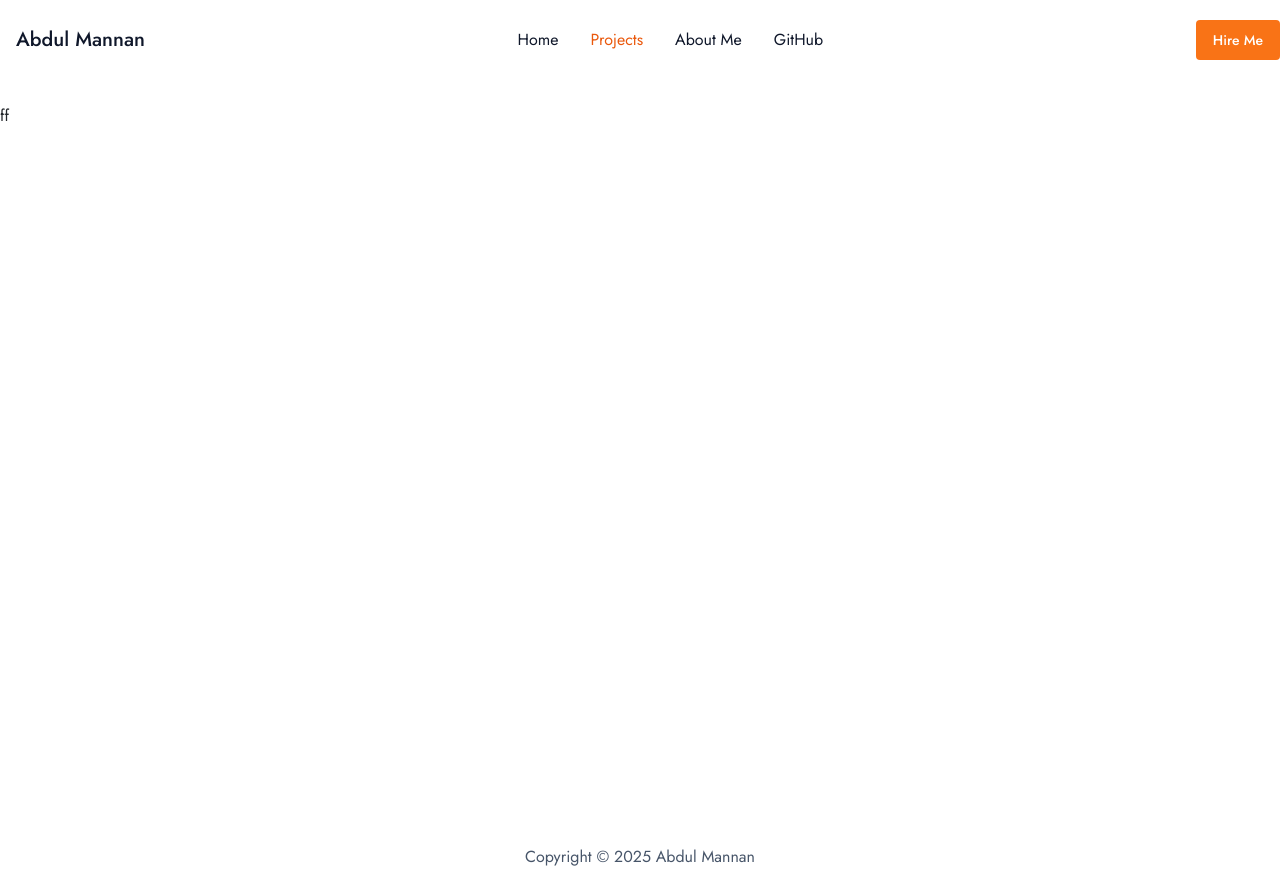
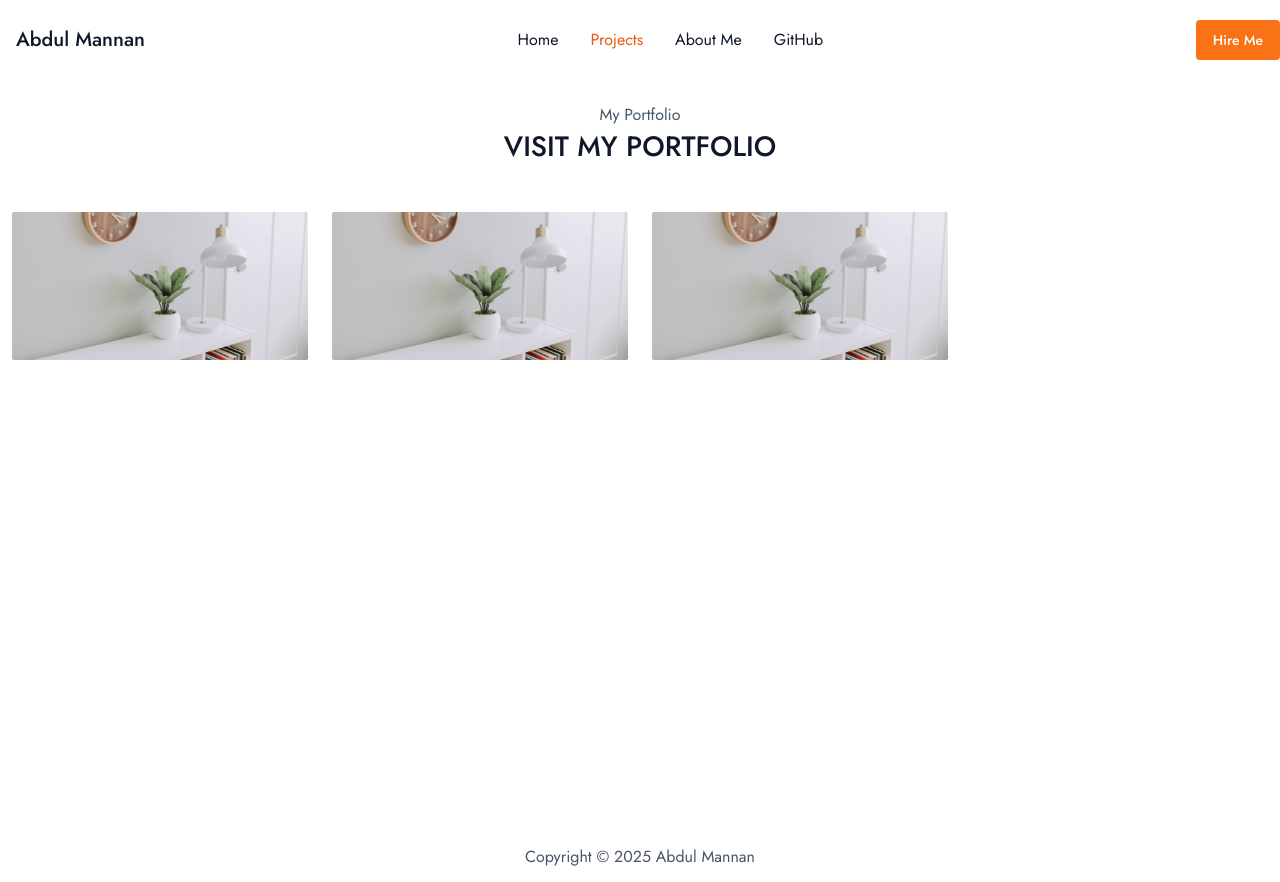
Before and after one commit to mannan608/mannan608-react, a React (Vite) app: page /projects in a window 1280 px wide. Built offline with nearby package versions, Linux system fonts and the light colour scheme; what react-easy-emoji would draw is missing.

Commit message:
create project page and design

```diff
--- a/src/index.css
+++ b/src/index.css
@@ -56,11 +56,9 @@
 }
 
 .home-banner {
-  background: linear-gradient(
-    256.24deg,
-    rgba(255, 195, 152, 0.2) 26.56%,
-    rgba(255, 234, 190, 0.3) 100%
-  );
+  background: linear-gradient(256.24deg,
+      rgba(255, 195, 152, 0.2) 26.56%,
+      rgba(255, 234, 190, 0.3) 100%);
 }
 
 .z-index-10 {
@@ -462,8 +460,63 @@
 .profssional-experience .row {
   width: 780px;
   margin: 0 auto;
+
   .resume-content {
     border-bottom: 1px solid var(--bs-primary-500);
     padding-bottom: 14px;
   }
 }
+
+
+.portfolios {
+  margin: 0 -12px;
+  row-gap: 24px;
+}
+
+.portfolios .col-md-3 {
+  padding: 0 12px;
+}
+
+.portfolios .portfolio {
+  overflow: hidden;
+  cursor: pointer;
+  position: relative;
+  transition: opacity 0.2s ease-in-out;
+
+}
+
+.portfolio .overlay {
+  position: absolute;
+  width: 100%;
+  height: 100%;
+  top: 0;
+  left: 0;
+  display: flex;
+  justify-content: center;
+  align-items: center;
+  background-color: rgba(210, 115, 68, 0.7);
+  color: var(--bs-white);
+  padding: 15px;
+  overflow: hidden;
+  transition: opacity 0.2s ease-in-out;
+  opacity: 0;
+
+  .content {
+    padding: 4px 8px;
+    background: var(--bs-white);
+    border-radius: 4px;
+    color: var(--bs-black);
+
+    a {
+      color: var(--bs-primary-500);
+    }
+  }
+}
+
+.portfolio:hover .overlay {
+  width: 100%;
+  height: 100%;
+  opacity: 1;
+  transition: opacity 0.2s ease-in-out;
+
+}
--- a/src/pages/About.jsx
+++ b/src/pages/About.jsx
@@ -198,7 +198,7 @@ const About = () => {
               <p>Experiences</p>
               <h3 className="mt-1">Professional Experiences </h3>
             </div>
-            <div className="row  mt-4">
+            <div className="row  mt-5">
               <div className="col-sm-12">
                 <div className="experience d-flex flex-column  gap-4">
                   <div className="resume-content d-flex gap-3">
@@ -269,12 +269,12 @@ const About = () => {
 
       <section className="education_cirtificate">
         <div className="container-fluid">
-          <div className="education-traning text-center">
-            <div className="section-heading">
+          <div className="education-traning ">
+            <div className="section-heading text-center">
               <p>Education</p>
               <h3 className="mt-1">Education and Certificates </h3>
             </div>
-            <div className="row mt-4">
+            <div className="row mt-5">
               <div className="col-6 pe-4">
                 <div className="education">
                   <ul className="timeline">
--- a/src/pages/Projects.jsx
+++ b/src/pages/Projects.jsx
@@ -1,10 +1,59 @@
 import React from 'react'
+import { Link } from 'react-router-dom'
+import p_1 from '../assets/portfolioOne.png'
 
 const Projects = () => {
     return (
         <div className='projects'>
             <div className="container-fluid">
-                ff
+                <div className="projectsCOntainer">
+                    <div className="section-heading text-center">
+                        <p>My Portfolio</p>
+                        <h3 className="mt-1">VISIT MY PORTFOLIO </h3>
+                    </div>
+                    <div className="row portfolios mt-5">
+                        <div className="col-md-3">
+                            <Link to="#">
+                                <div className="portfolio">
+                                    <img src={p_1} alt="" />
+                                    <div className="overlay">
+                                        <div className="content">
+                                            <p>Project Name</p>
+                                            <a href="https://steadfast.com.bd/">VIEW DETAILS</a>
+                                        </div>
+                                    </div>
+                                </div>
+                            </Link>
+                        </div>
+                        <div className="col-md-3">
+                            <Link to="#">
+                                <div className="portfolio">
+                                    <img src={p_1} alt="" />
+                                    <div className="overlay">
+                                        <div className="content">
+                                            <p>Project Name</p>
+                                            <a href="https://steadfast.com.bd/">VIEW DETAILS</a>
+                                        </div>
+                                    </div>
+                                </div>
+                            </Link>
+                        </div>
+                        <div className="col-md-3">
+                            <Link to="#">
+                                <div className="portfolio">
+                                    <img src={p_1} alt="" />
+                                    <div className="overlay">
+                                        <div className="content">
+                                            <p>Project Name</p>
+                                            <a href="https://steadfast.com.bd/">VIEW DETAILS</a>
+                                        </div>
+                                    </div>
+                                </div>
+                            </Link>
+                        </div>
+                    </div>
+
+                </div>
             </div>
         </div>
     )
```
Also changed, not shown: src/assets/portfolioOne.png (added).
